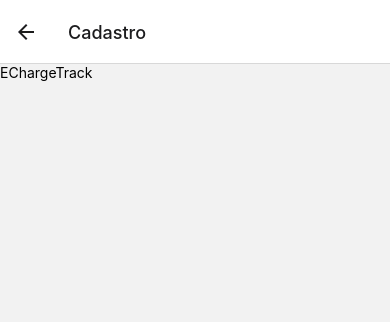
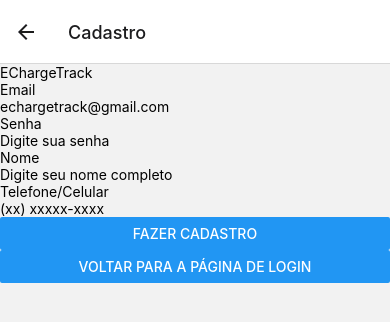
Before and after one commit to joaovsantos018/echargetrack, a React Native app: screen /Cadastro in a window 390 px wide. Shown: the top 322 px of the page. Built offline with nearby package versions, Linux system fonts and the light colour scheme.

Commit message:
ideia login e cadastro feita, falta estilizar

```diff
--- a/App.js
+++ b/App.js
@@ -2,9 +2,8 @@ import React from 'react';
 import { StyleSheet, View } from 'react-native';
 import { NavigationContainer } from '@react-navigation/native';
 import { createNativeStackNavigator } from '@react-navigation/native-stack';
-import Title from './src/components/Title/title';
-import Main from './src/components/Main/main';
-import Cadastro from './src/components/Cadastro/cadastro'; // Importe sua tela de cadastro
+import Main from './src/components/MainLogin/mainLogin';
+import Cadastro from './src/components/MainCadastro/cadastro'; // Importe sua tela de cadastro
 
 const Stack = createNativeStackNavigator();
 
--- a/src/components/Cadastro/cadastro.js
+++ /dev/null
@@ -1,10 +0,0 @@
-import React from 'react';
-import {View, Text} from 'react-native';
-
-export default function Title() {
-    return (
-        <View>
-            <Text>EChargeTrack</Text>
-        </View>
-    );
-}
--- /dev/null
+++ b/src/components/MainCadastro/cadastro.js
@@ -0,0 +1,16 @@
+import React from 'react';
+import {View, Text, TextInput} from 'react-native';
+import { NavigationContainer } from '@react-navigation/native';
+import { createNativeStackNavigator } from '@react-navigation/native-stack';
+import Title from '../Title/title';
+import FormCadastro from '../formCadastro/formCadastro';
+
+
+export default function Cadastro({ navigation }) {
+    return (
+        <View>
+            <Title/>
+            <FormCadastro navigation={navigation} />
+        </View>
+    );
+}
--- a/src/components/Main/main.js
+++ b/src/components/MainLogin/mainLogin.js
@@ -2,7 +2,7 @@
 
 import React from 'react';
 import { View, StyleSheet } from 'react-native';
-import Form from '../Form/form';
+import Form from '../FormLogin/form';
 
 export default function Main({ navigation }) {
     return (
--- /dev/null
+++ b/src/components/formCadastro/formCadastro.js
@@ -0,0 +1,61 @@
+import React, { useState } from 'react';
+import { NavigationContainer } from '@react-navigation/native';
+import { createNativeStackNavigator } from '@react-navigation/native-stack';
+import { View, Text, TextInput, Button } from 'react-native';
+
+export default function FormCadastro({navigation, errorMessage }) {
+    const [email, setEmail] = useState('');
+    const [password, setPassword] = useState('');
+    const [nome, setNome] = useState('');
+    const [celular, setCelular] = useState('');
+    const [textButton, setTextButton] = useState('Fazer Cadastro');
+
+    const handleLogin = () => {
+        if (email === '' || password === '') {
+            setMessageResultLogin('Por favor, preencha todos os campos');
+            alert('Por favor, preencha todos os campos');
+        } else if (email === 'echargetrack@gmail.com' && password === 'senha123') {
+            setMessageResultLogin('Login bem-sucedido');
+            alert('Login bem-sucedido');
+        } else {
+            setMessageResultLogin('Falha ao realizar login');
+            alert('Falha ao realizar login');
+        }
+    };
+
+    return (
+        <View>
+            <View>
+                <Text>Email</Text>
+                <TextInput
+                    placeholder='echargetrack@gmail.com'
+                    keyboardType='default'
+                    onChangeText={setEmail}
+                    value={email}
+                />
+                <Text>Senha</Text>
+                <TextInput
+                    placeholder='Digite sua senha'
+                    secureTextEntry={true}
+                    onChangeText={setPassword}
+                    value={password}
+                />
+                <Text>Nome</Text>
+                <TextInput
+                    placeholder='Digite seu nome completo'
+                    onChangeText={setNome}
+                    value={nome}
+                />
+                <Text>Telefone/Celular</Text>
+                <TextInput
+                    placeholder='(xx) xxxxx-xxxx'
+                    onChangeText={setCelular}
+                    value={celular}
+                />
+                <Button title={textButton} onPress={handleLogin} />
+                <Button title='Voltar para a página de login'
+                onPress={() => navigation.navigate('Login')} />
+            </View>
+        </View>
+    );
+}
```
Also changed, not shown: src/components/FormLogin/form.js (renamed from src/components/Form/form.js).
